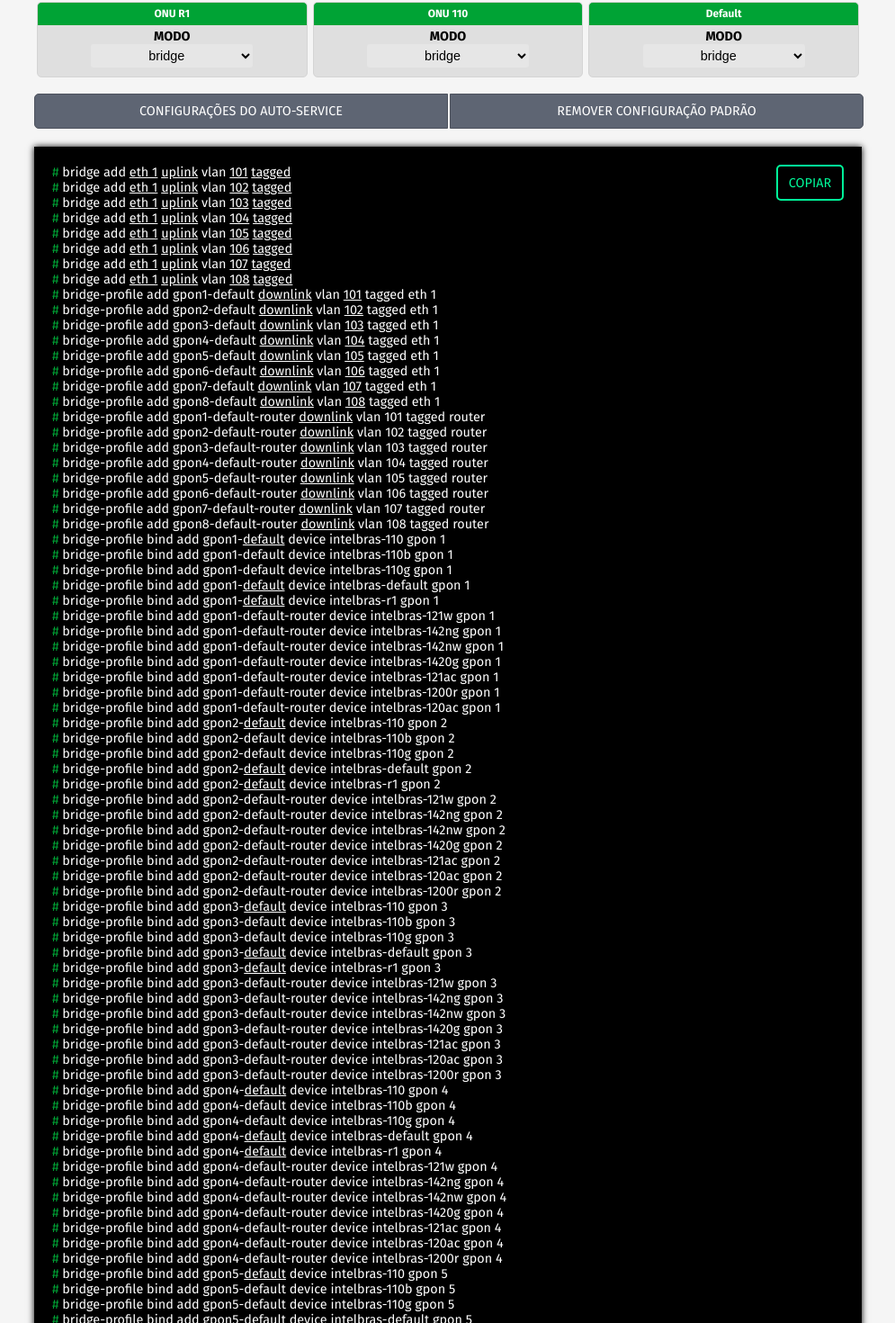
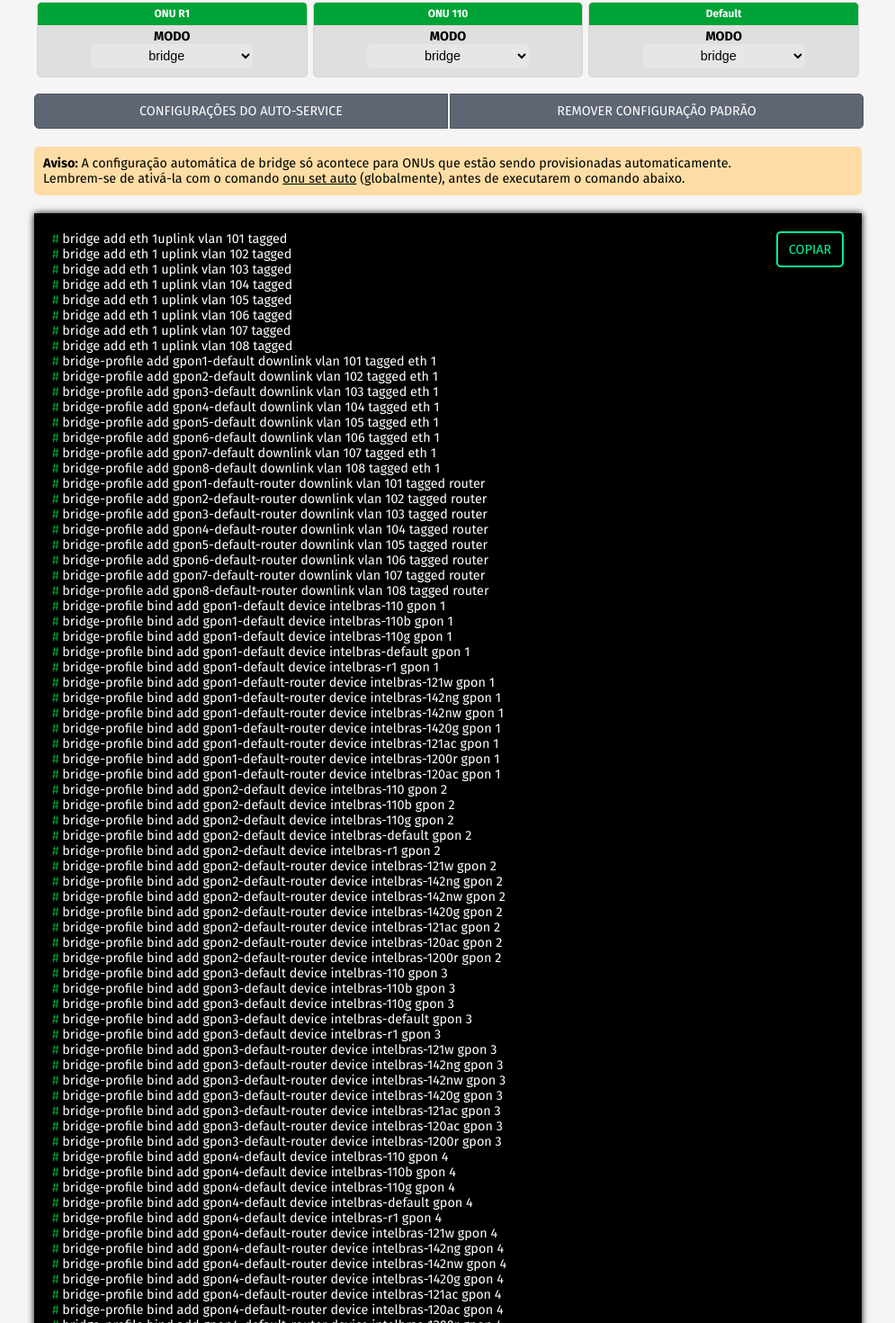
Before and after one commit to felipegcoutinho/Auto-Config-8820i, a React (Vite) app: page / in a window 1280 px wide. Shown: the part 409-1879 px from the top of the page at 90% size, without its empty margins (142-1137 px from the left). Built offline with nearby package versions, Linux system fonts and the light colour scheme.

Commit message:
add warning alert

```diff
--- a/src/App.jsx
+++ b/src/App.jsx
@@ -2,6 +2,7 @@ import * as React from 'react';
 import './style.css';
 import options from './options';
 import initialValues from './initialValues.js';
+import Warning from './warning';
 
 export default function App() {
   const [showElement, setShowElement] = React.useState(false);
@@ -530,6 +531,9 @@ export default function App() {
           </a>
         </div>
 
+        {/* Componente para aviso de auto-provisionamento */}
+        <Warning />
+
         {showElement ? (
           <div className="commands">
             <div id="config1">
@@ -583,143 +587,141 @@ export default function App() {
           <div className="commands">
             <div id="config2">
               <p>
-                bridge add <span>{values.uplinkpon1}</span>{' '}
-                <span>{values.bridgepon1}</span> vlan{' '}
-                <span>{values.vlanpon1}</span>{' '}
-                <span>{values.modovlanpon1}</span>
+                bridge add {values.uplinkpon1}
+                {values.bridgepon1} vlan{' '}
+                {values.vlanpon1}{' '}
+                {values.modovlanpon1}
               </p>
               <p>
-                bridge add <span>{values.uplinkpon2}</span>{' '}
-                <span>{values.bridgepon2}</span> vlan{' '}
-                <span>{values.vlanpon2}</span>{' '}
-                <span>{values.modovlanpon2}</span>
+                bridge add {values.uplinkpon2}{' '}
+                {values.bridgepon2} vlan{' '}
+                {values.vlanpon2}{' '}
+                {values.modovlanpon2}
               </p>
               <p>
-                bridge add <span>{values.uplinkpon3}</span>{' '}
-                <span>{values.bridgepon3}</span> vlan{' '}
-                <span>{values.vlanpon3}</span>{' '}
-                <span>{values.modovlanpon3}</span>
+                bridge add {values.uplinkpon3}{' '}
+                {values.bridgepon3} vlan{' '}
+                {values.vlanpon3}{' '}
+                {values.modovlanpon3}
               </p>
               <p>
-                bridge add <span>{values.uplinkpon4}</span>{' '}
-                <span>{values.bridgepon4}</span> vlan{' '}
-                <span>{values.vlanpon4}</span>{' '}
-                <span>{values.modovlanpon4}</span>
+                bridge add {values.uplinkpon4}{' '}
+                {values.bridgepon4} vlan{' '}
+                {values.vlanpon4}{' '}
+                {values.modovlanpon4}
               </p>
               <p>
-                bridge add <span>{values.uplinkpon5}</span>{' '}
-                <span>{values.bridgepon5}</span> vlan{' '}
-                <span>{values.vlanpon5}</span>{' '}
-                <span>{values.modovlanpon5}</span>
+                bridge add {values.uplinkpon5}{' '}
+                {values.bridgepon5} vlan{' '}
+                {values.vlanpon5}{' '}
+                {values.modovlanpon5}
               </p>
               <p>
-                bridge add <span>{values.uplinkpon6}</span>{' '}
-                <span>{values.bridgepon6}</span> vlan{' '}
-                <span>{values.vlanpon6}</span>{' '}
-                <span>{values.modovlanpon6}</span>
+                bridge add {values.uplinkpon6}{' '}
+                {values.bridgepon6} vlan{' '}
+                {values.vlanpon6}{' '}
+                {values.modovlanpon6}
               </p>
               <p>
-                bridge add <span>{values.uplinkpon7}</span>{' '}
-                <span>{values.bridgepon7}</span> vlan{' '}
-                <span>{values.vlanpon7}</span>{' '}
-                <span>{values.modovlanpon7}</span>
+                bridge add {values.uplinkpon7}{' '}
+                {values.bridgepon7} vlan{' '}
+                {values.vlanpon7}{' '}
+                {values.modovlanpon7}
               </p>
               <p>
-                bridge add <span>{values.uplinkpon8}</span>{' '}
-                <span>{values.bridgepon8}</span> vlan{' '}
-                <span>{values.vlanpon8}</span>{' '}
-                <span>{values.modovlanpon8}</span>
+                bridge add {values.uplinkpon8}{' '}
+                {values.bridgepon8} vlan{' '}
+                {values.vlanpon8}{' '}
+                {values.modovlanpon8}
               </p>
               <p>
                 bridge-profile add gpon1-default{' '}
-                <span>{bridgeAjustepon1()}</span> vlan{' '}
-                <span>{values.vlanpon1}</span> tagged eth 1
+                {bridgeAjustepon1()} vlan{' '}
+                {values.vlanpon1} tagged eth 1
               </p>
               <p>
                 bridge-profile add gpon2-default{' '}
-                <span>{bridgeAjustepon2()}</span> vlan{' '}
-                <span>{values.vlanpon2}</span> tagged eth 1
+                {bridgeAjustepon2()} vlan{' '}
+                {values.vlanpon2} tagged eth 1
               </p>
               <p>
                 bridge-profile add gpon3-default{' '}
-                <span>{bridgeAjustepon3()}</span> vlan{' '}
-                <span>{values.vlanpon3}</span> tagged eth 1
+                {bridgeAjustepon3()} vlan{' '}
+                {values.vlanpon3} tagged eth 1
               </p>
               <p>
                 bridge-profile add gpon4-default{' '}
-                <span>{bridgeAjustepon4()}</span> vlan{' '}
-                <span>{values.vlanpon4}</span> tagged eth 1
+                {bridgeAjustepon4()} vlan{' '}
+                {values.vlanpon4} tagged eth 1
               </p>
               <p>
                 bridge-profile add gpon5-default{' '}
-                <span>{bridgeAjustepon5()}</span> vlan{' '}
-                <span>{values.vlanpon5}</span> tagged eth 1
+                {bridgeAjustepon5()} vlan{' '}
+                {values.vlanpon5} tagged eth 1
               </p>
               <p>
                 bridge-profile add gpon6-default{' '}
-                <span>{bridgeAjustepon6()}</span> vlan{' '}
-                <span>{values.vlanpon6}</span> tagged eth 1
+                {bridgeAjustepon6()} vlan{' '}
+                {values.vlanpon6} tagged eth 1
               </p>
               <p>
                 bridge-profile add gpon7-default{' '}
-                <span>{bridgeAjustepon7()}</span> vlan{' '}
-                <span>{values.vlanpon7}</span> tagged eth 1
+                {bridgeAjustepon7()} vlan{' '}
+                {values.vlanpon7} tagged eth 1
               </p>
               <p>
                 bridge-profile add gpon8-default{' '}
-                <span>{bridgeAjustepon8()}</span> vlan{' '}
-                <span>{values.vlanpon8}</span> tagged eth 1
+                {bridgeAjustepon8()} vlan{' '}
+                {values.vlanpon8} tagged eth 1
               </p>
               <p>
                 bridge-profile add gpon1-default-router{' '}
-                <span>{bridgeAjustepon1()}</span> vlan 101 tagged router
+                {bridgeAjustepon1()} vlan 101 tagged router
               </p>
               <p>
                 bridge-profile add gpon2-default-router{' '}
-                <span>{bridgeAjustepon2()}</span> vlan 102 tagged router
+                {bridgeAjustepon2()} vlan 102 tagged router
               </p>
               <p>
                 bridge-profile add gpon3-default-router{' '}
-                <span>{bridgeAjustepon3()}</span> vlan 103 tagged router
+                {bridgeAjustepon3()} vlan 103 tagged router
               </p>
               <p>
                 bridge-profile add gpon4-default-router{' '}
-                <span>{bridgeAjustepon4()}</span> vlan 104 tagged router
+                {bridgeAjustepon4()} vlan 104 tagged router
               </p>
               <p>
                 bridge-profile add gpon5-default-router{' '}
-                <span>{bridgeAjustepon5()}</span> vlan 105 tagged router
+                {bridgeAjustepon5()} vlan 105 tagged router
               </p>
               <p>
                 bridge-profile add gpon6-default-router{' '}
-                <span>{bridgeAjustepon6()}</span> vlan 106 tagged router
+                {bridgeAjustepon6()} vlan 106 tagged router
               </p>
               <p>
                 bridge-profile add gpon7-default-router{' '}
-                <span>{bridgeAjustepon7()}</span> vlan 107 tagged router
+                {bridgeAjustepon7()} vlan 107 tagged router
               </p>
               <p>
                 bridge-profile add gpon8-default-router{' '}
-                <span>{bridgeAjustepon8()}</span> vlan 108 tagged router
+                {bridgeAjustepon8()} vlan 108 tagged router
               </p>
               <p>
-                bridge-profile bind add gpon1-<span>{gimode()}</span> device
-                intelbras-110 gpon 1
+                bridge-profile bind add gpon1-{gimode()} device intelbras-110 gpon 1
               </p>
               <p>
-                bridge-profile bind add gpon1-default device intelbras-110b gpon
-                1
+                bridge-profile bind add gpon1-default device intelbras-110b gpon 1
               </p>
               <p>
                 bridge-profile bind add gpon1-default device intelbras-110g gpon
                 1
               </p>
               <p>
-                bridge-profile bind add gpon1-<span>{defaultmode()}</span>{' '}
+                bridge-profile bind add gpon1-{defaultmode()}{' '}
                 device intelbras-default gpon 1
               </p>
               <p>
-                bridge-profile bind add gpon1-<span>{r1mode()}</span> device
+                bridge-profile bind add gpon1-{r1mode()} device
                 intelbras-r1 gpon 1
               </p>
               <p>
@@ -751,7 +753,7 @@ export default function App() {
                 intelbras-120ac gpon 1
               </p>
               <p>
-                bridge-profile bind add gpon2-<span>{gimode()}</span> device
+                bridge-profile bind add gpon2-{gimode()} device
                 intelbras-110 gpon 2
               </p>
               <p>
@@ -763,11 +765,10 @@ export default function App() {
                 2
               </p>
               <p>
-                bridge-profile bind add gpon2-<span>{defaultmode()}</span>{' '}
-                device intelbras-default gpon 2
+                bridge-profile bind add gpon2-{defaultmode()}{' '}device intelbras-default gpon 2
               </p>
               <p>
-                bridge-profile bind add gpon2-<span>{r1mode()}</span> device
+                bridge-profile bind add gpon2-{r1mode()} device
                 intelbras-r1 gpon 2
               </p>
               <p>
@@ -799,7 +800,7 @@ export default function App() {
                 intelbras-1200r gpon 2
               </p>
               <p>
-                bridge-profile bind add gpon3-<span>{gimode()}</span> device
+                bridge-profile bind add gpon3-{gimode()} device
                 intelbras-110 gpon 3
               </p>
               <p>
@@ -811,11 +812,11 @@ export default function App() {
                 3
               </p>
               <p>
-                bridge-profile bind add gpon3-<span>{defaultmode()}</span>{' '}
+                bridge-profile bind add gpon3-{defaultmode()}{' '}
                 device intelbras-default gpon 3
               </p>
               <p>
-                bridge-profile bind add gpon3-<span>{r1mode()}</span> device
+                bridge-profile bind add gpon3-{r1mode()} device
                 intelbras-r1 gpon 3
               </p>
               <p>
@@ -847,7 +848,7 @@ export default function App() {
                 intelbras-1200r gpon 3
               </p>
               <p>
-                bridge-profile bind add gpon4-<span>{gimode()}</span> device
+                bridge-profile bind add gpon4-{gimode()} device
                 intelbras-110 gpon 4
               </p>
               <p>
@@ -859,11 +860,11 @@ export default function App() {
                 4
               </p>
               <p>
-                bridge-profile bind add gpon4-<span>{defaultmode()}</span>{' '}
+                bridge-profile bind add gpon4-{defaultmode()}{' '}
                 device intelbras-default gpon 4
               </p>
               <p>
-                bridge-profile bind add gpon4-<span>{r1mode()}</span> device
+                bridge-profile bind add gpon4-{r1mode()} device
                 intelbras-r1 gpon 4
               </p>
               <p>
@@ -895,7 +896,7 @@ export default function App() {
                 intelbras-1200r gpon 4
               </p>
               <p>
-                bridge-profile bind add gpon5-<span>{gimode()}</span> device
+                bridge-profile bind add gpon5-{gimode()} device
                 intelbras-110 gpon 5
               </p>
               <p>
@@ -907,11 +908,11 @@ export default function App() {
                 5
               </p>
               <p>
-                bridge-profile bind add gpon5-<span>{defaultmode()}</span>{' '}
+                bridge-profile bind add gpon5-{defaultmode()}{' '}
                 device intelbras-default gpon 5
               </p>
               <p>
-                bridge-profile bind add gpon5-<span>{r1mode()}</span> device
+                bridge-profile bind add gpon5-{r1mode()} device
                 intelbras-r1 gpon 5
               </p>
               <p>
@@ -943,7 +944,7 @@ export default function App() {
                 intelbras-1200r gpon 5
               </p>
               <p>
-                bridge-profile bind add gpon6-<span>{gimode()}</span> device
+                bridge-profile bind add gpon6-{gimode()} device
                 intelbras-110 gpon 6
               </p>
               <p>
@@ -955,11 +956,11 @@ export default function App() {
                 6
               </p>
               <p>
-                bridge-profile bind add gpon6-<span>{defaultmode()}</span>{' '}
+                bridge-profile bind add gpon6-{defaultmode()}{' '}
                 device intelbras-default gpon 6
               </p>
               <p>
-                bridge-profile bind add gpon6-<span>{r1mode()}</span> device
+                bridge-profile bind add gpon6-{r1mode()} device
                 intelbras-r1 gpon 6
               </p>
               <p>
@@ -991,7 +992,7 @@ export default function App() {
                 intelbras-1200r gpon 6
               </p>
               <p>
-                bridge-profile bind add gpon7-<span>{gimode()}</span> device
+                bridge-profile bind add gpon7-{gimode()} device
                 intelbras-110 gpon 7
               </p>
               <p>
@@ -1003,11 +1004,11 @@ export default function App() {
                 7
               </p>
               <p>
-                bridge-profile bind add gpon7-<span>{defaultmode()}</span>{' '}
+                bridge-profile bind add gpon7-{defaultmode()}{' '}
                 device intelbras-default gpon 7
               </p>
               <p>
-                bridge-profile bind add gpon7-<span>{r1mode()}</span> device
+                bridge-profile bind add gpon7-{r1mode()} device
                 intelbras-r1 gpon 7
               </p>
               <p>
@@ -1039,7 +1040,7 @@ export default function App() {
                 intelbras-1200r gpon 7
               </p>
               <p>
-                bridge-profile bind add gpon8-<span>{gimode()}</span> device
+                bridge-profile bind add gpon8-{gimode()} device
                 intelbras-110 gpon 8
               </p>
               <p>
@@ -1051,11 +1052,11 @@ export default function App() {
                 8
               </p>
               <p>
-                bridge-profile bind add gpon8-<span>{defaultmode()}</span>{' '}
+                bridge-profile bind add gpon8-{defaultmode()}{' '}
                 device intelbras-default gpon 8
               </p>
               <p>
-                bridge-profile bind add gpon8-<span>{r1mode()}</span> device
+                bridge-profile bind add gpon8-{r1mode()} device
                 intelbras-r1 gpon 8
               </p>
               <p>
@@ -1209,6 +1210,9 @@ export default function App() {
           </a>
         </div>
 
+        {/* Componente para aviso de auto-provisionamento */}
+        <Warning />
+
         {showElement ? (
           <div className="commands">
             <div id="config3">
@@ -1234,32 +1238,32 @@ export default function App() {
           <div className="commands">
             <div id="config4">
               <p>
-                bridge add <span>{values.uplinkpon1}</span>{' '}
-                <span>{values.bridgepon1}</span> vlan{' '}
-                <span>{values.vlanpon1}</span>{' '}
-                <span>{values.modovlanpon1}</span>
+                bridge add {values.uplinkpon1}{' '}
+                {values.bridgepon1} vlan{' '}
+                {values.vlanpon1}{' '}
+                {values.modovlanpon1}
               </p>
               <p>
                 bridge-profile add default downlink vlan{' '}
-                <span>{values.vlanpon1}</span> tagged eth 1
+                {values.vlanpon1} tagged eth 1
               </p>
               <p>
                 bridge-profile add default-router{' '}
-                <span>{bridgeAjustepon1()}</span> vlan{' '}
-                <span>{values.vlanpon1}</span> tagged router
+                {bridgeAjustepon1()} vlan{' '}
+                {values.vlanpon1} tagged router
               </p>
               <p>
-                bridge-profile bind add <span>{gimode()}</span> device
+                bridge-profile bind add {gimode()} device
                 intelbras-110
               </p>
               <p>bridge-profile bind add default device intelbras-110b</p>
               <p>bridge-profile bind add default device intelbras-110g</p>
               <p>
-                bridge-profile bind add <span>{defaultmode()}</span> device
+                bridge-profile bind add {defaultmode()} device
                 intelbras-default
               </p>
               <p>
-                bridge-profile bind add <span>{r1mode()}</span> device
+                bridge-profile bind add {r1mode()} device
                 intelbras-r1
               </p>
               <p>
@@ -1299,6 +1303,6 @@ export default function App() {
           </div>
         )}
       </div>
-    </section>
+    </section >
   );
 }
--- a/src/style.css
+++ b/src/style.css
@@ -262,3 +262,10 @@ h3 {
   background-color: #e34b4b;
   color: white;
 }
+
+.warning {
+  background-color: #fddda5;
+  padding: 10px;
+  margin-top: 20px;
+  border-radius: 5px;
+}
--- /dev/null
+++ b/src/warning.jsx
@@ -0,0 +1,10 @@
+import React from 'react'
+
+export default function warning() {
+  return (
+    <div className='warning'>
+      <p><b>Aviso:</b> A configuração automática de bridge só acontece para ONUs que estão sendo provisionadas automaticamente.</p>
+      <p>Lembrem-se de ativá-la com o comando <span>onu set auto</span> (globalmente), antes de executarem o comando abaixo.</p>
+    </div>
+  )
+}
```
